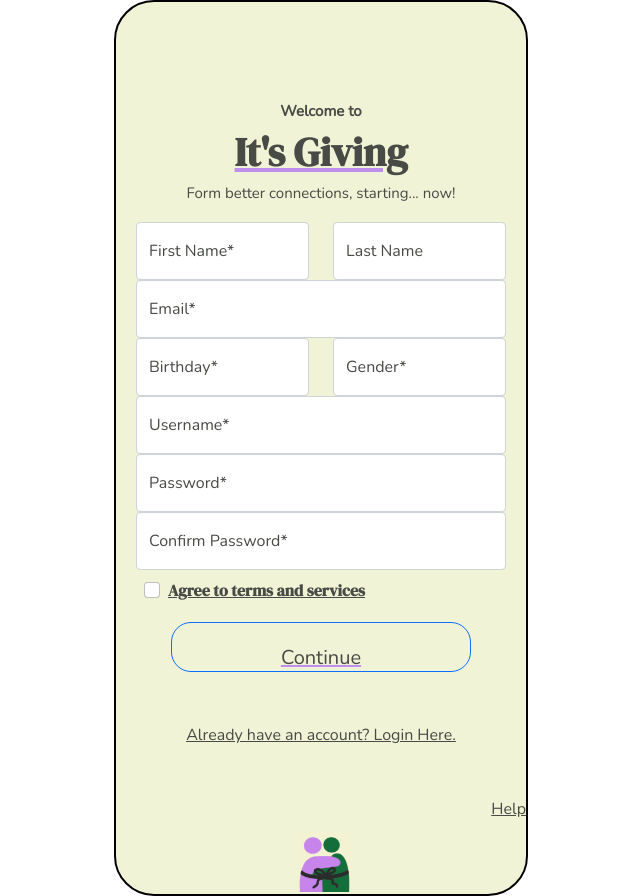
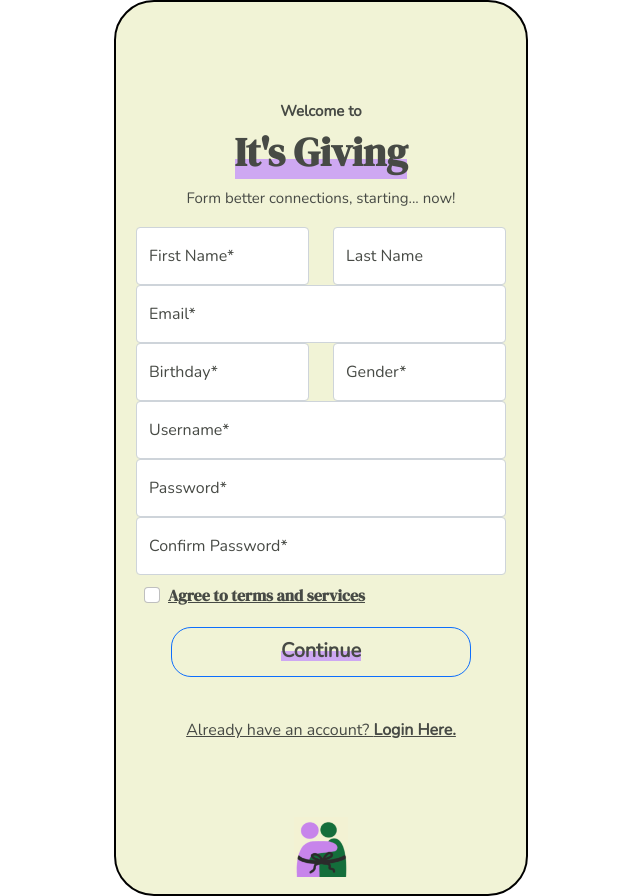
Before and after one commit to philipjku/Group-Project-3, a plain HTML site: page index-signup.html in a window 1280 px wide. Shown: the whole page, without its empty margins (319-959 px from the left). Drawn offline with nearby package versions, Linux system fonts and the light colour scheme.

Commit message:
Formatting + underlining

```diff
--- a/css/style-signup.css
+++ b/css/style-signup.css
@@ -6,7 +6,6 @@ h1 {
   font-weight: bold;
   color: #474A45;
   background-color: #f1f3d6;
-  text-decoration: underline #C08EEE;
   font-family: 'DM Serif Display', serif;
 }
 
@@ -74,11 +73,9 @@ h3 {
 .btn{
   width: 300px;
   height: 50px;
-  padding: 20px;
   background-color: #f1f3d6;
   border-radius: 20px;
   color: #474A45;
-  text-decoration: underline #C08EEE;
   font-family: 'Nunito', sans-serif;
 }
 
@@ -108,12 +105,29 @@ a {
 }
 
 .login{
-  margin: 50px;
+  margin: 40px;
 }
 
 #logo{
   height: 60px;
   position: relative;
-  left: 5%;
   top: 5%;
 }
+
+.headBox{
+  width: fit-content;
+  margin: auto;
+  margin-bottom: 10px;
+}
+
+.underline{
+  background-color: #CEA8F2;
+  margin-top: -25px;
+  height: 20px;
+}
+
+.underlineB{
+  background-color: #CEA8F2;
+  margin-top: -15px;
+  height: 10px;
+}
--- a/index-signup.html
+++ b/index-signup.html
@@ -17,7 +17,10 @@
   <body>
   <div class="container logIn">
     <h3>Welcome to</h3>
-    <h1> It's Giving</h1>
+    <div class="headBox">
+      <h1> It's Giving</h1>
+      <div class="underline"></div>
+    </div>
     <h2>Form better connections, starting... now!</h2>
     <div class="form">
       <div class="row">
@@ -72,12 +75,16 @@
       </div>
     </div>
     <div>
-      <a href="home.html"><button type="button" class="btn btn-primary btn-lg">Continue</button></a>
+      <a href="home.html"><button type="button" class="btn btn-primary btn-lg">
+        <div class="headBox">
+          <b>Continue</b>
+          <div class="underlineB"></div>
+        </div>
+      </button></a>
     </div>
     <div class="login">
-      <a href="index-login.html">Already have an account? Login Here.</a>
+      <a href="index-login.html">Already have an account? <b>Login Here.</b></a>
     </div>
-    <a class="float-end" href="#">Help</a>
     <img id="logo" src="images/Logo.png">
   </div>
 </body>
```
Also changed, not shown: css/style-login.css (+9 -0 lines), index-login.html (+3 -3 lines).
